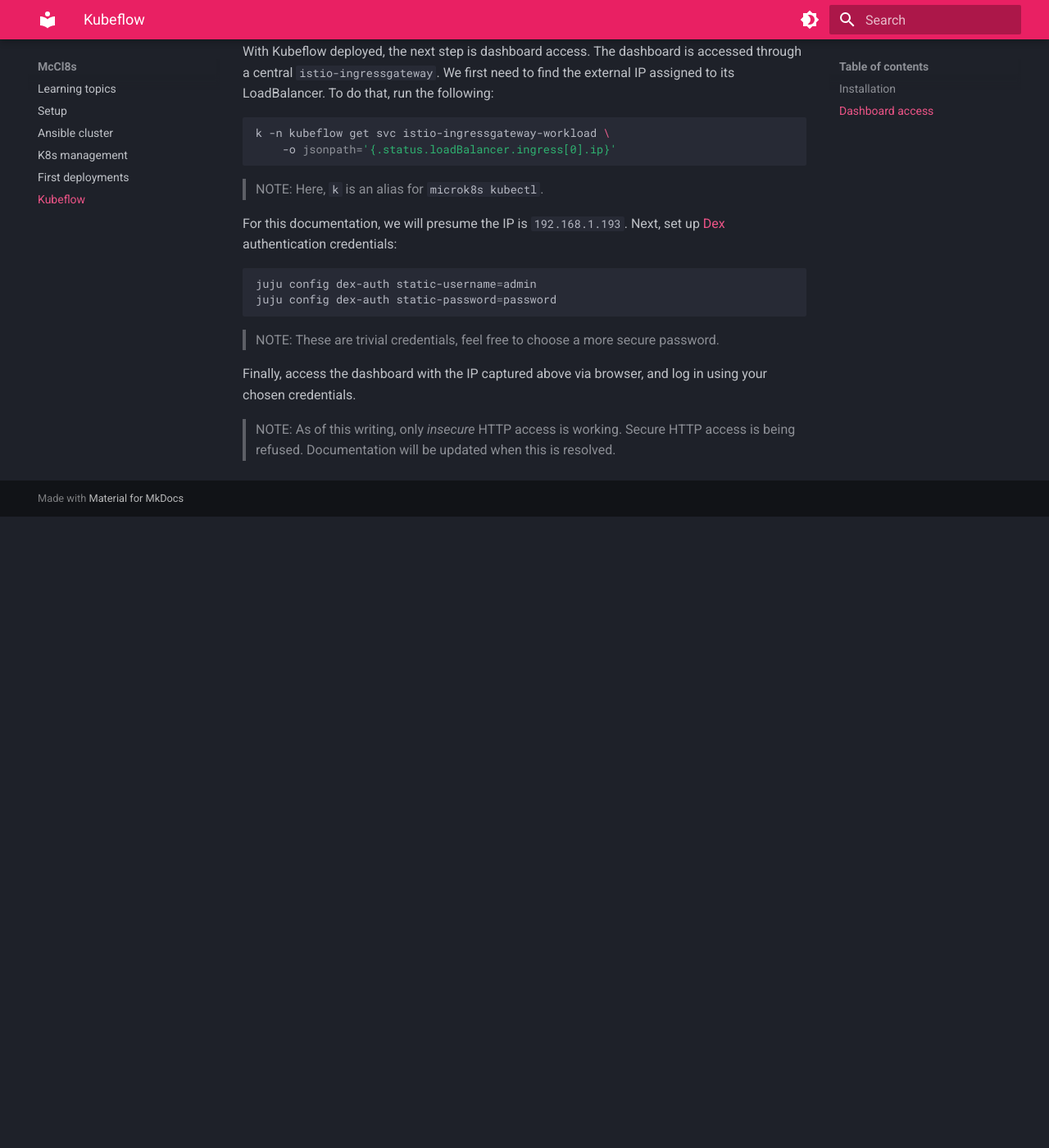
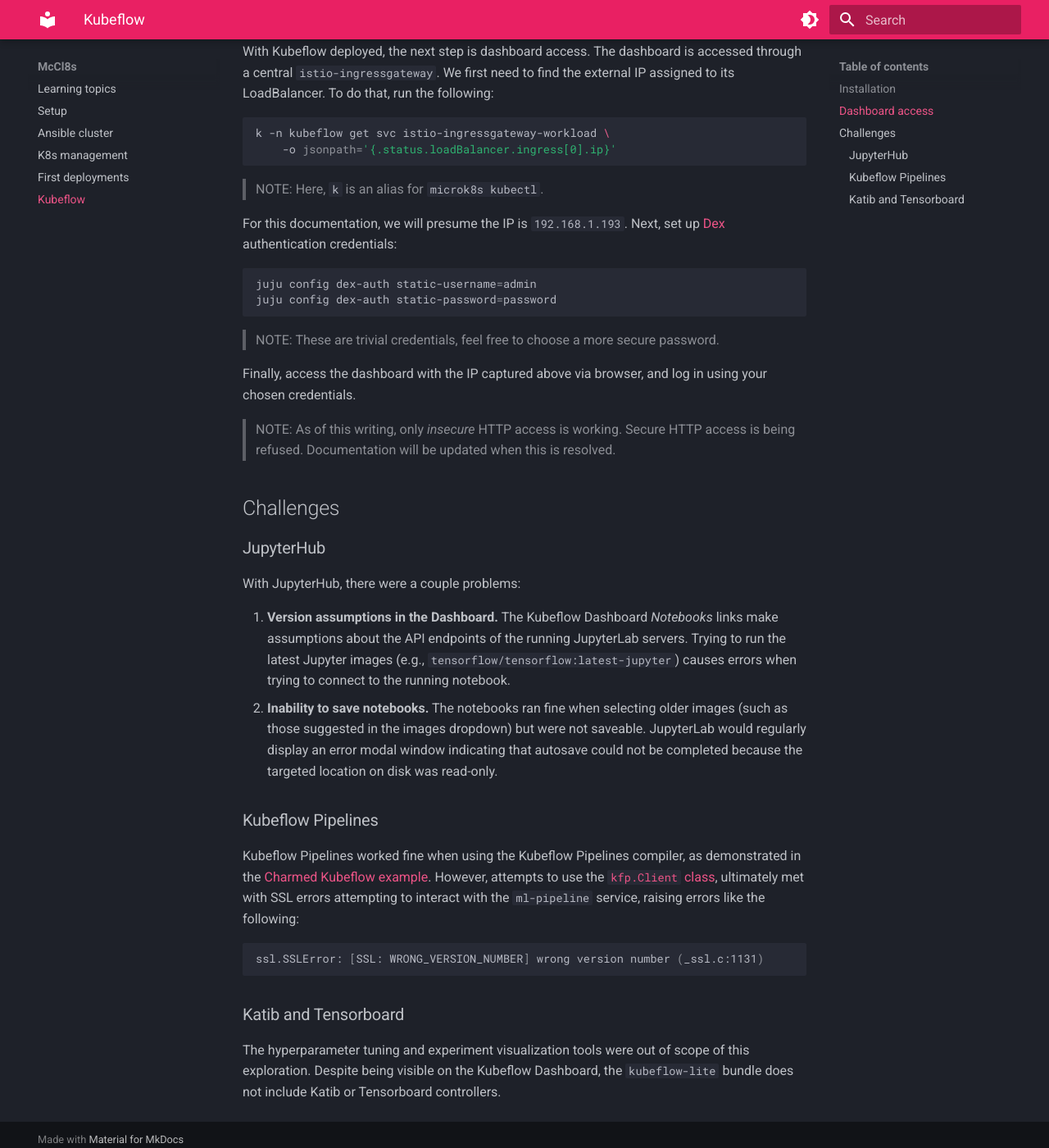
Before and after one commit to McClunatic/k8s-learning, an MkDocs documentation site: the page built from docs/kubeflow.md, in a window 1280 px wide and 1400 px high, scrolled down 1201 px. Shown: the whole window at 82% size. Built offline with MkDocs 1.6.1 and Material for MkDocs 9.7.7, drawn with Linux system fonts in a browser that asks for light colours; before the commit the page ends 1831 px from its top, so only the background shows below that.

Commit message:
Document challenges of Kubeflow

````diff
--- a/docs/kubeflow.md
+++ b/docs/kubeflow.md
@@ -84,3 +84,40 @@
 > NOTE: As of this writing, only *insecure* HTTP access is working. Secure
 > HTTP access is being refused. Documentation will be updated when this is
 > resolved.
+
+## Challenges
+
+### JupyterHub
+
+With JupyterHub, there were a couple problems:
+
+1. **Version assumptions in the Dashboard.** The Kubeflow Dashboard *Notebooks*
+   links make assumptions about the API endpoints of the running JupyterLab
+   servers. Trying to run the latest Jupyter images (e.g.,
+   ``tensorflow/tensorflow:latest-jupyter``) causes errors when trying to
+   connect to the running notebook.
+2. **Inability to save notebooks.** The notebooks ran fine when selecting
+   older images (such as those suggested in the images dropdown) but were
+   not saveable. JupyterLab would regularly display an error modal window
+   indicating that autosave could not be completed because the targeted
+   location on disk was read-only.
+
+### Kubeflow Pipelines
+
+Kubeflow Pipelines worked fine when using the Kubeflow Pipelines compiler,
+as demonstrated in the
+[Charmed Kubeflow example](https://charmed-kubeflow.io/docs/get-started-with-charmed-kubeflow#heading--kubeflow-pipeline).
+However, attempts to use the
+[`kfp.Client` class](https://kubeflow-pipelines.readthedocs.io/en/latest/source/kfp.client.html),
+ultimately met with SSL errors attempting to interact with the `ml-pipeline`
+service, raising errors like the following:
+
+```shell
+ssl.SSLError: [SSL: WRONG_VERSION_NUMBER] wrong version number (_ssl.c:1131)
+```
+
+### Katib and Tensorboard
+
+The hyperparameter tuning and experiment visualization tools were out of
+scope of this exploration. Despite being visible on the Kubeflow Dashboard,
+the `kubeflow-lite` bundle does not include Katib or Tensorboard controllers.
````
